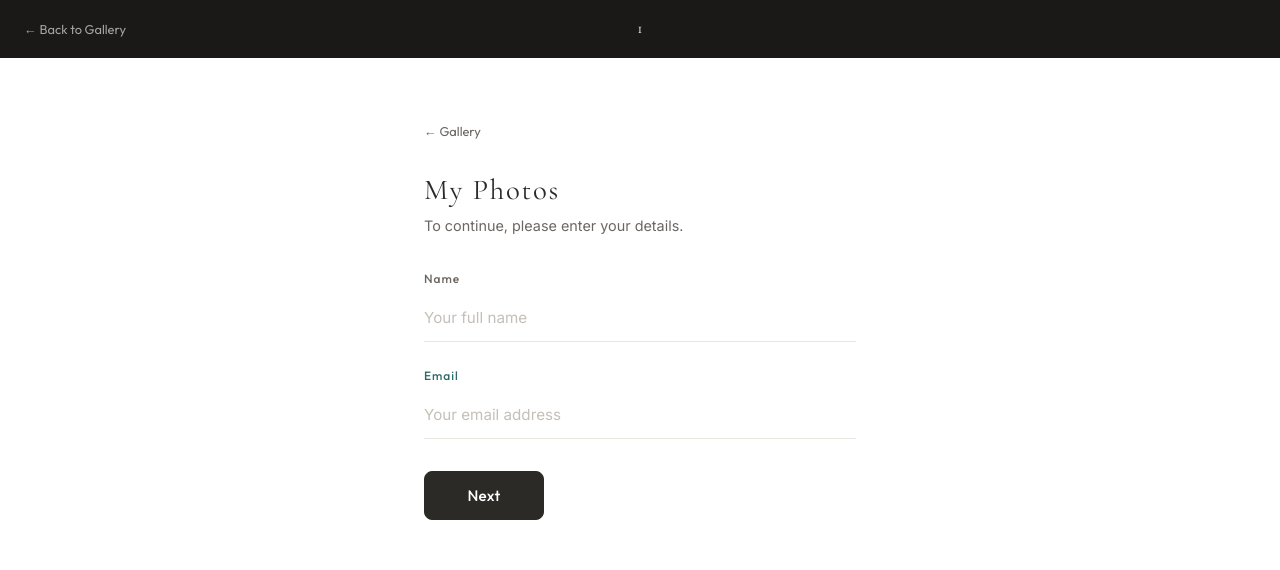
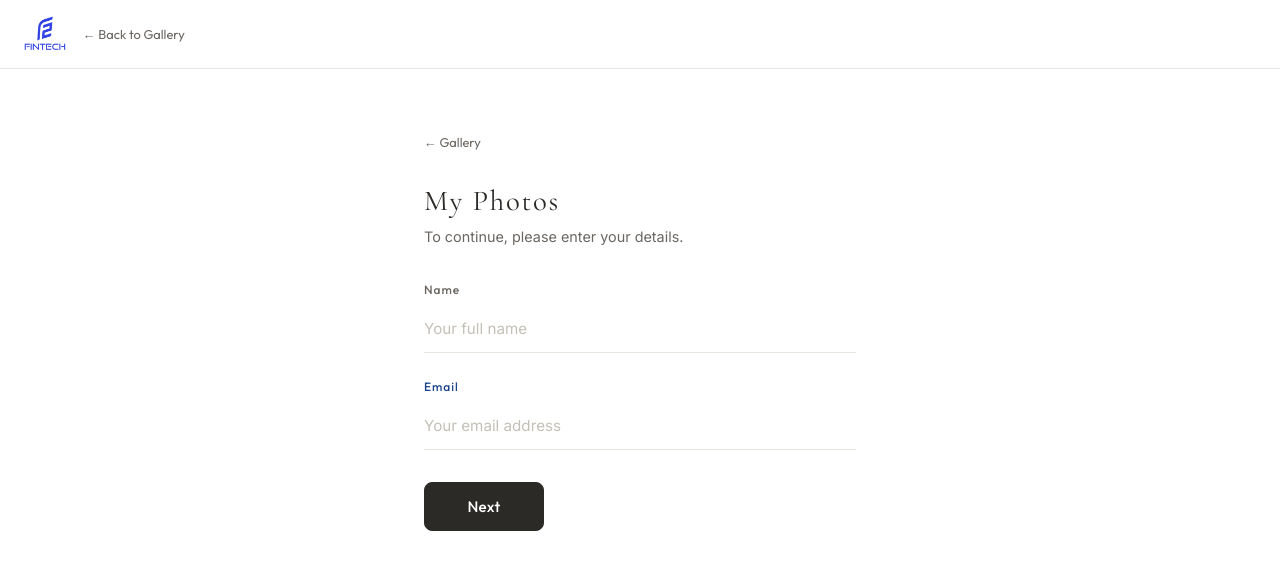
Before and after one commit to f2-fintech/wcc-media, a Next.js app: page /1/my-photos in a window 1280 px wide. Shown: the top 570 px of the page. Built offline with nearby package versions, Linux system fonts and the light colour scheme.

Commit message:
new changes

```diff
--- a/app/[eventSlug]/gallery/page.tsx
+++ b/app/[eventSlug]/gallery/page.tsx
@@ -257,6 +257,8 @@ export default function GalleryPage() {
       {/* Gallery Nav Bar */}
       <div className="gallery-bar" id="gallery-section">
         <div className="gallery-bar-top">
+          <div style={{ display: 'flex', alignItems: 'center', gap: '16px' }}>
+            <img src="/logo_blue_croped.png" alt="F2 Fintech" style={{ height: '40px', objectFit: 'contain' }} />
             <div>
               <h2 className="gallery-bar-title">{event?.name || '...'}</h2>
               {(event?.editionName || event?.description) && (
@@ -264,6 +266,7 @@ export default function GalleryPage() {
                   {event.editionName || event.description}
                 </div>
               )}
+            </div>
           </div>
 
           <div className="gallery-bar-counts">
--- a/app/[eventSlug]/my-photos/page.tsx
+++ b/app/[eventSlug]/my-photos/page.tsx
@@ -81,22 +81,22 @@ export default function MyPhotosPage() {
     <div style={{ minHeight: '100vh', background: 'var(--color-white)' }}>
       {/* Mini header */}
       <div style={{
-        background: 'var(--color-near-black)',
+        background: 'var(--color-white)',
+        borderBottom: '1px solid var(--color-light-grey)',
         padding: '16px 24px',
         display: 'flex',
         alignItems: 'center',
         justifyContent: 'space-between',
       }}>
-        <Link
-          href={`/${eventSlug}/gallery`}
-          style={{ display: 'flex', alignItems: 'center', gap: 8, color: 'rgba(255,255,255,0.6)', fontFamily: 'var(--font-ui)', fontSize: '0.8rem', textDecoration: 'none' }}
-        >
-          ← Back to Gallery
-        </Link>
-        <p style={{ fontFamily: 'var(--font-display)', fontSize: '1rem', color: 'white', letterSpacing: '0.15em', textTransform: 'uppercase' }}>
-          {eventSlug.replace(/-/g, ' ')}
-        </p>
-        <div style={{ width: 100 }} />
+        <div style={{ display: 'flex', alignItems: 'center', gap: 16 }}>
+          <img src="/logo_blue_croped.png" alt="F2 Fintech" style={{ height: '36px', objectFit: 'contain' }} />
+          <Link
+            href={`/${eventSlug}/gallery`}
+            style={{ display: 'flex', alignItems: 'center', gap: 8, color: 'var(--color-dark-grey)', fontFamily: 'var(--font-ui)', fontSize: '0.8rem', textDecoration: 'none' }}
+          >
+            ← Back to Gallery
+          </Link>
+        </div>
       </div>
 
       {/* Form or Results */}
--- a/app/globals.css
+++ b/app/globals.css
@@ -10,10 +10,10 @@
   --color-dark-grey: #6b6662;
   --color-charcoal: #2c2a27;
   --color-near-black: #1a1917;
-  --color-accent: #2d6a6a;        /* medical teal */
-  --color-accent-light: #4a9494;
-  --color-accent-soft: #e8f2f2;
-  --color-accent-muted: #b8d4d4;
+  --color-accent: #1c448e;        /* f2 fintech blue */
+  --color-accent-light: #2b5cb3;
+  --color-accent-soft: #eaf1fa;
+  --color-accent-muted: #b8ccf0;
   --color-success: #3d7a5c;
   --color-error: #b5453a;
   --color-warning: #c4853a;
--- /dev/null
+++ b/get_color.js
@@ -0,0 +1,34 @@
+const Jimp = require('jimp');
+
+async function getColor() {
+  const image = await Jimp.read('public/logo_blue_croped.png');
+  const counts = {};
+  image.scan(0, 0, image.bitmap.width, image.bitmap.height, function(x, y, idx) {
+    const r = this.bitmap.data[idx + 0];
+    const g = this.bitmap.data[idx + 1];
+    const b = this.bitmap.data[idx + 2];
+    const a = this.bitmap.data[idx + 3];
+    if (a > 128) {
+      const hex = '#' + ((1 << 24) + (r << 16) + (g << 8) + b).toString(16).slice(1);
+      counts[hex] = (counts[hex] || 0) + 1;
+    }
+  });
+
+  let maxCount = 0;
+  let dominant = '';
+  // filter out black, white, gray
+  for (const hex in counts) {
+    const r = parseInt(hex.slice(1,3), 16);
+    const g = parseInt(hex.slice(3,5), 16);
+    const b = parseInt(hex.slice(5,7), 16);
+    // skip grays
+    if (Math.abs(r-g) < 15 && Math.abs(g-b) < 15) continue;
+
+    if (counts[hex] > maxCount) {
+      maxCount = counts[hex];
+      dominant = hex;
+    }
+  }
+  console.log('Dominant Color:', dominant);
+}
+getColor();
--- a/scratch.ts
+++ b/scratch.ts
@@ -1,7 +1,5 @@
 import mongoose from 'mongoose';
 import Attendee from './models/Attendee.js';
-import dotenv from 'dotenv';
-dotenv.config({ path: '.env.local' });
 
 async function check() {
   await mongoose.connect(process.env.MONGODB_URI as string);
```
Also changed, not shown: public/logo_blue_croped.png (added). Lines whose indentation alone changed are shown as unchanged.
